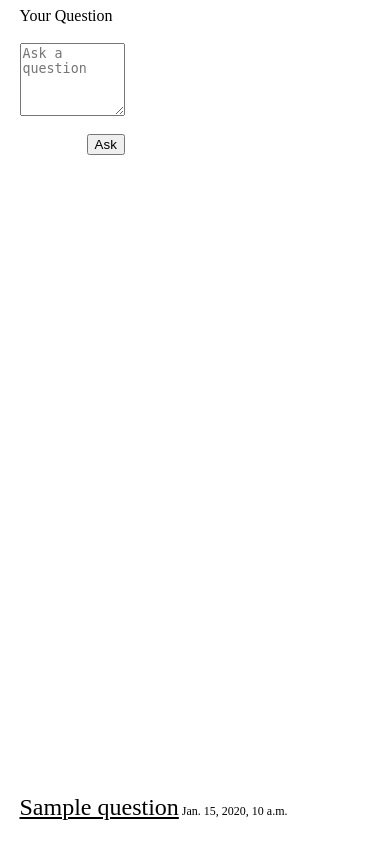
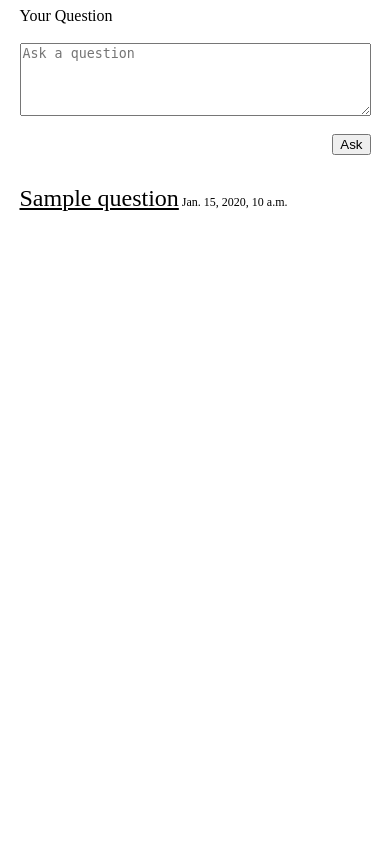
Before and after one commit to nickpale/nickpale, a Django app: page /ask/ in a window 390 px wide. Run offline with Django 3.2, Linux system fonts and the light colour scheme; tables that the repository leaves empty hold one stand-in row (values such as "Sample post").

Commit message:
a couple of mobile friendly changes

```diff
--- a/nickpale/static/nickpale/master.css
+++ b/nickpale/static/nickpale/master.css
@@ -132,13 +132,9 @@ h1 {
 .questions {
   height: 100%;
   padding: 0 5%;
-  display: flex;
-  flex-direction: column;
-  justify-content: space-between;
 }
 .questions form {
   padding: 2% 0;
-  width: 30%;
   display: flex;
   flex-direction: column;
 }
--- a/nickpale/templates/nickpale/about.html
+++ b/nickpale/templates/nickpale/about.html
@@ -2,6 +2,6 @@
 
 {% block content %}
 <main class="who">
-  nickpale, that's who.
+  nick pale, that's who.
 </main>
 {% endblock %}
--- a/nickpale/templates/nickpale/home.html
+++ b/nickpale/templates/nickpale/home.html
@@ -3,6 +3,8 @@
 <html>
   <head>
     <meta charset="utf-8">
+    <meta name="viewport" content="width=device-width, initial-scale=1.0">
+
     <title>{% block title %}nick pale{% endblock %}</title>
 
     <link rel="stylesheet" type="text/css" href="{% static 'nickpale/master.css' %}" />
```
